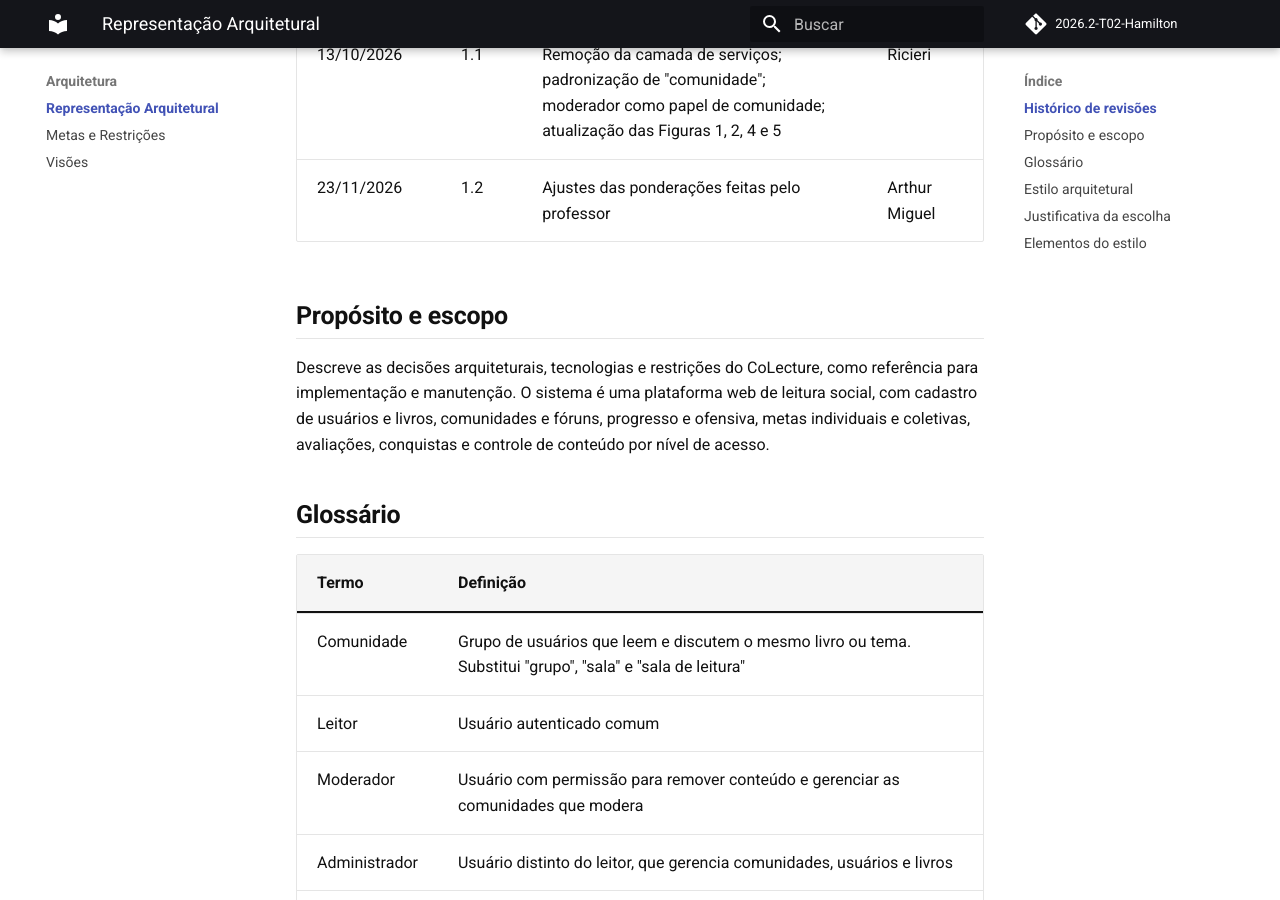
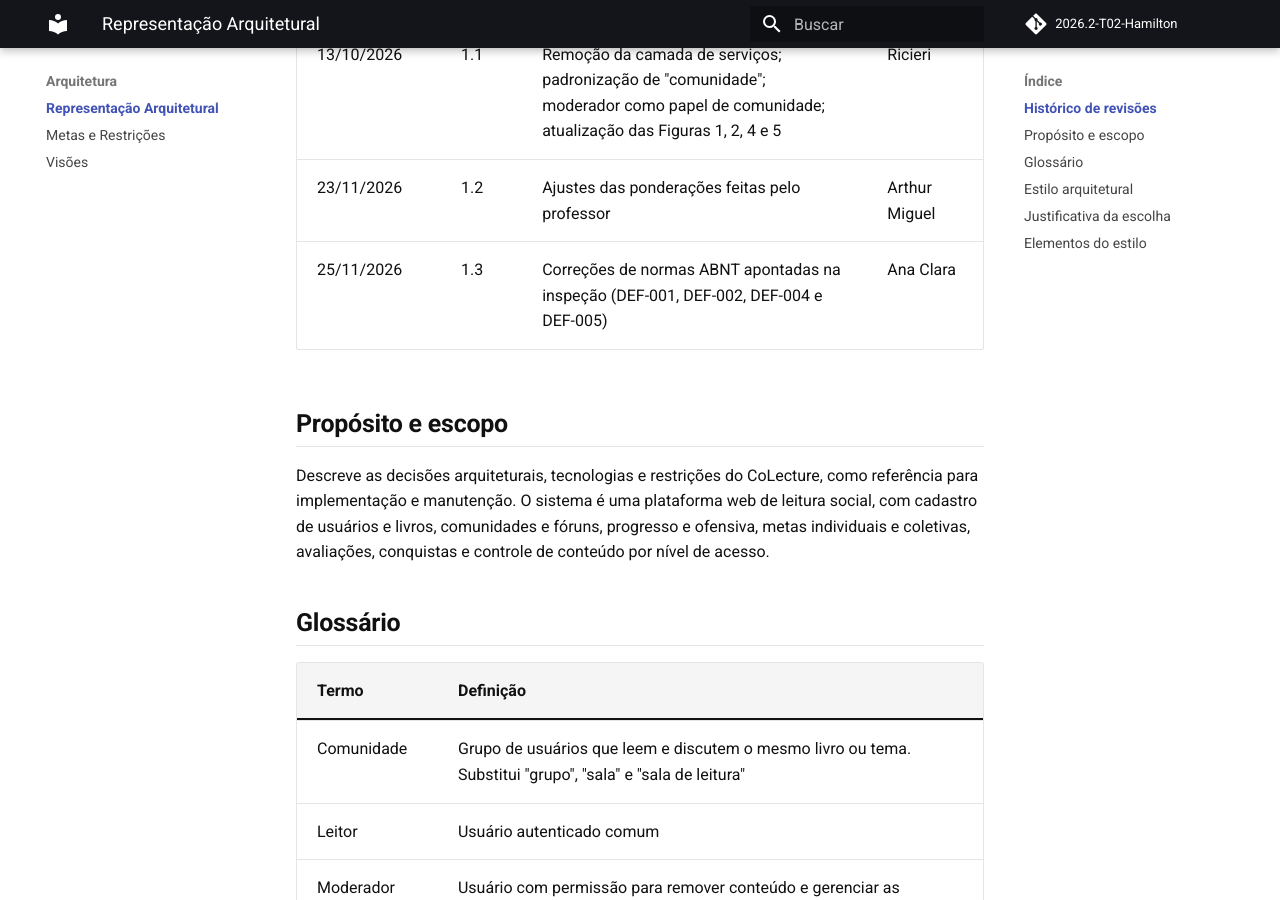
Before and after one commit to FGA0138-MDS-Ajax/2026.2-T02-Hamilton, an MkDocs documentation site: the page built from docs/arquitetura/representacao.md, in a window 1280 px wide and 900 px high, scrolled down 491 px. Built offline with MkDocs 1.6.1 and Material for MkDocs 9.7.7, drawn with Linux system fonts in a browser that asks for light colours; comment, search, counter and statistics services are not loaded.

Commit message:
docs: Corrige histórico de revisões

```diff
--- a/docs/arquitetura/representacao.md
+++ b/docs/arquitetura/representacao.md
@@ -9,6 +9,7 @@ Resumo do documento *CoLecture: Arquitetura do Produto de Software* (Grupo Hamil
 | 07/10/2026 | 1.0 | Versão inicial com o detalhamento arquitetural, escopo e bibliografias | Grupo Hamilton |
 | 13/10/2026 | 1.1 | Remoção da camada de serviços; padronização de "comunidade"; moderador como papel de comunidade; atualização das Figuras 1, 2, 4 e 5 | Ricieri |
 | 23/11/2026 | 1.2 | Ajustes das ponderações feitas pelo professor| Arthur Miguel |
+| 25/11/2026 | 1.3 | Correções de normas ABNT apontadas na inspeção (DEF-001, DEF-002, DEF-004 e DEF-005)| Ana Clara |
 
 ## Propósito e escopo
 
```
